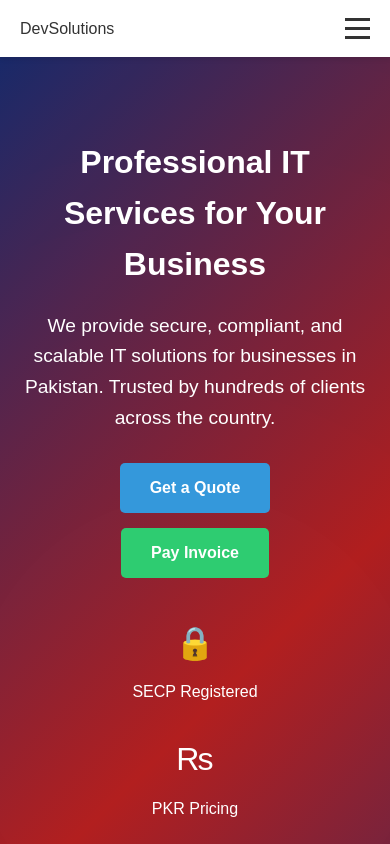
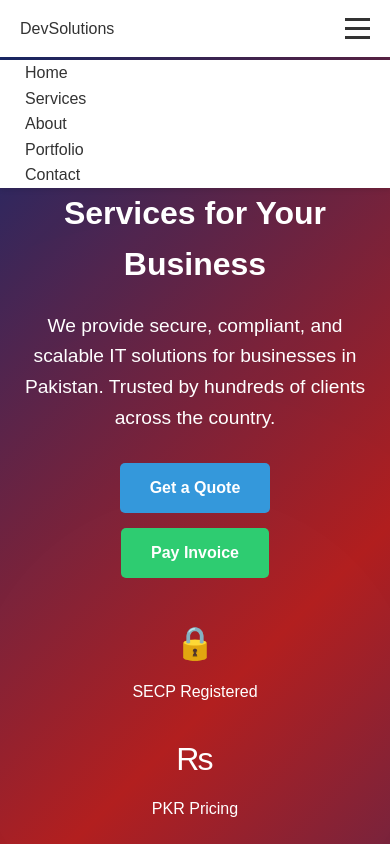
Before and after one commit to artas-linux/app_for_anil, a plain HTML site: page index.html in a window 390 px wide. Both pictures are taken after a click on the element 357 px from the left and 28 px from the top of the page. Shown: the top 844 px of the page. Drawn offline with Linux system fonts and the light colour scheme.

Commit message:
fix(burger menu): fix menu top

```diff
--- a/css/style.css
+++ b/css/style.css
@@ -375,6 +375,17 @@ body {
 @media (max-width: 768px) {
   .navigation ul {
     display: none;
+    flex-direction: column;
+    position: absolute;
+    top: 60px; /* Adjust as needed */
+    left: 0;
+    width: 100%;
+    background-color: white;
+    box-shadow: 0 2px 5px rgba(0,0,0,0.1);
+  }
+
+  .navigation ul.show {
+    display: flex;
   }
 
   .mobile-menu-toggle {
```
